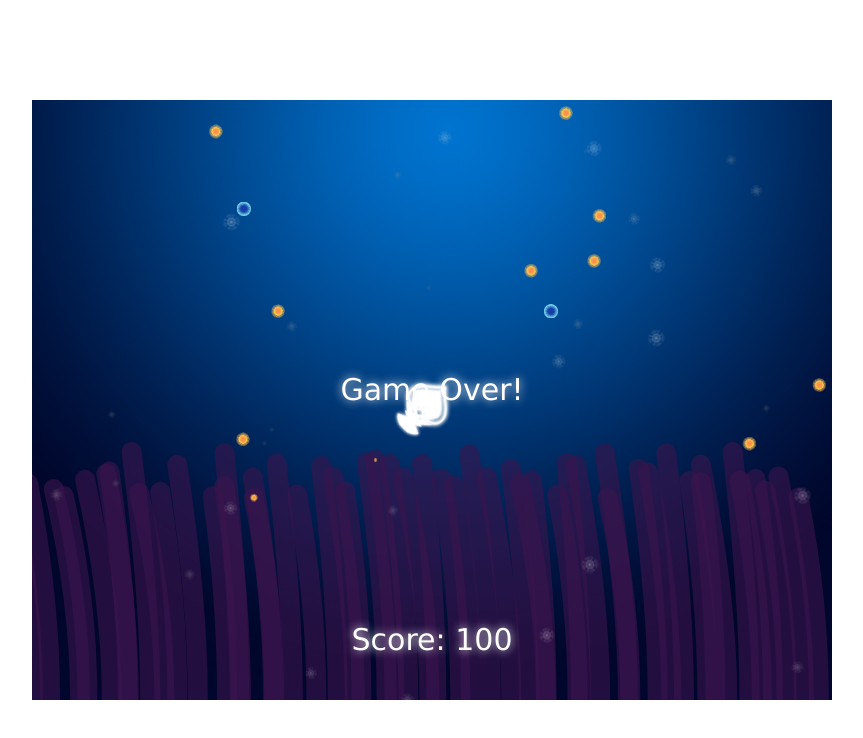
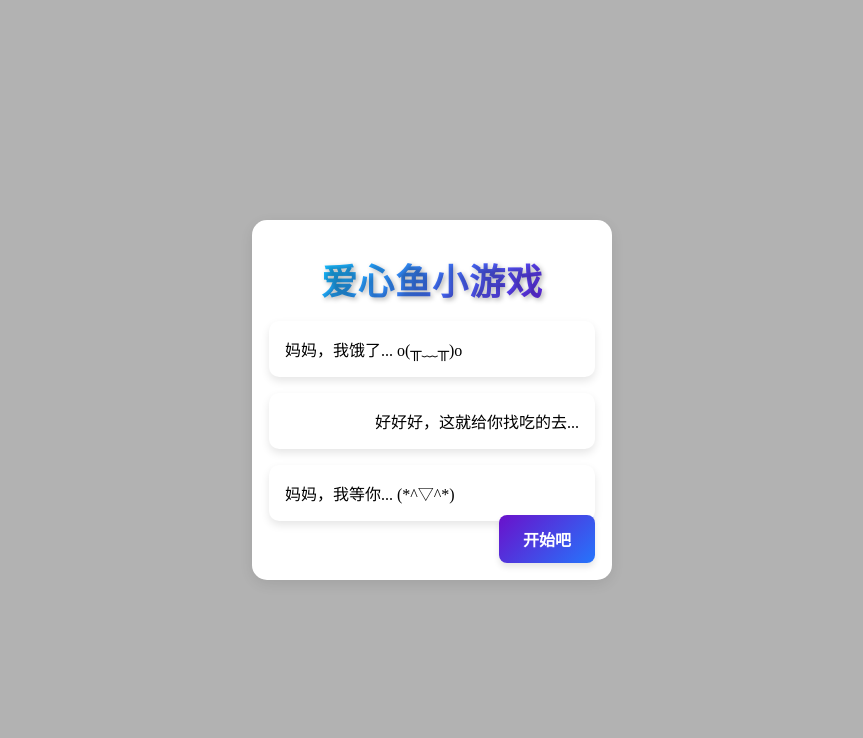
Before and after one commit to supperun/loveyu, a website built with webpack: page public/index.html in a window 1280 px wide. Shown: the whole page, without its empty margins (208-1071 px from the left). Built offline with nearby package versions, Linux system fonts and the light colour scheme.

Commit message:
爱心鱼小游戏继续维护

```diff
--- a/package.json
+++ b/package.json
@@ -21,7 +21,7 @@
     "style-loader": "^4.0.0",
     "terser-webpack-plugin": "^5.3.10",
     "ts-loader": "^9.5.1",
-    "typescript": "~4.5.5",
+    "typescript": "^5.5.4",
     "webpack": "^5.93.0",
     "webpack-cli": "^5.1.4",
     "webpack-dev-server": "^5.0.4",
--- a/public/index.html
+++ b/public/index.html
@@ -22,5 +22,18 @@
         <canvas id="canvas2" width="800" height="600"></canvas>
       </div>
     </div>
+    <dialog class="game-dialog">
+      <header>爱心鱼小游戏</header>
+      <article class="article">
+        <section class="section-content">妈妈，我饿了... o(╥﹏╥)o</section>
+        <section class="section-content mom">
+          好好好，这就给你找吃的去...
+        </section>
+        <section class="section-content">妈妈，我等你... (*^▽^*)</section>
+      </article>
+      <footer>
+        <button type="button" class="button">开始吧</button>
+      </footer>
+    </dialog>
   </body>
 </html>
--- a/src/global.css
+++ b/src/global.css
@@ -4,6 +4,7 @@ body {
   display: flex;
   align-items: center;
   justify-content: center;
+  height: 100vh;
 }
 .all_bg {
   width: 800px;
@@ -27,3 +28,96 @@ body {
   left: 0;
   z-index: 0;
 }
+
+.game-dialog {
+  box-sizing: border-box;
+  padding: 1rem;
+  width: 360px;
+  min-height: 45vh;
+  max-width: calc(100% - 2rem);
+  border-radius: 15px;
+  box-shadow: 0 4px 16px rgba(0, 0, 0, 0.1);
+  background-color: #fff;
+  z-index: 100;
+  overflow: hidden;
+  border: 1px solid transparent;
+}
+
+/* .game-dialog:focus-visible {
+  border: 1px solid transparent;
+} */
+
+.game-dialog::backdrop {
+  background-color: rgba(0, 0, 0, 0.3); /* 背景色及透明度 */
+}
+
+header {
+  font-family: 'Poppins', sans-serif;
+  font-size: 36px;
+  font-weight: 600;
+  background: linear-gradient(135deg, #00e1ff, #7b09ee);
+  background-clip: text;
+  -webkit-background-clip: text;
+  -webkit-text-fill-color: transparent;
+  text-align: center;
+  margin: 1rem 0;
+  text-shadow: 2px 2px 5px rgba(0, 0, 0, 0.3);
+  letter-spacing: 1px;
+  transition: transform 0.3s ease-in-out;
+}
+
+header:hover {
+  transform: scale(1.05);
+}
+
+.article .section-content:last-child {
+  margin-bottom: 0;
+}
+
+.mom {
+  text-align: end;
+}
+
+.section-content {
+  max-width: 100%;
+  margin: 0 auto 1rem auto;
+  padding: 1rem;
+  background: #fff;
+  border-radius: 10px;
+  box-shadow: 0 4px 8px rgba(0, 0, 0, 0.1);
+  transition: transform 0.3s ease-in-out;
+}
+
+.section-content:hover {
+  transform: translateX(-4px);
+}
+
+footer {
+  position: absolute;
+  bottom: 1rem;
+  right: 1rem;
+  display: flex;
+  height: 6vh;
+  width: 100%;
+  align-items: center;
+  justify-content: end;
+}
+
+button {
+  background: linear-gradient(135deg, #6a11cb 0%, #2575fc 100%);
+  border: none;
+  border-radius: 8px;
+  color: white;
+  padding: 12px 24px;
+  font-size: 16px;
+  font-weight: 600;
+  cursor: pointer;
+  box-shadow: 0 4px 6px rgba(0, 0, 0, 0.1);
+  transition: all 0.2s ease;
+  outline: none;
+}
+
+button:hover {
+  transform: translateY(-4px);
+  box-shadow: 0 6px 12px rgba(0, 0, 0, 0.2);
+}
--- a/src/main.ts
+++ b/src/main.ts
@@ -1,107 +1,106 @@
-import "./global.css";
-import "../public/favicon.ico";
-import { momFruitsCollision, momBabyCollision } from "./youxi/collision";
-import { requestAnimFrame } from "./youxi/common/commonFunctions";
-import { Ane } from "./youxi/ane";
-import { Fruit } from "./youxi/fruit";
-import { Mom } from "./youxi/mom";
-import { GameData } from "./youxi/gameData";
-import { Bady } from "./youxi/bady";
-import { Helo } from "./youxi/helo";
-import { Wave } from "./youxi/wave";
-import { Dust } from "./youxi/dust";
-require.context("./assets", false);
+import './global.css'
+import '../public/favicon.ico'
+import { momFruitsCollision, momBabyCollision } from './youxi/collision'
+import { requestAnimFrame } from './youxi/common/commonFunctions'
+import { Ane } from './youxi/ane'
+import { Fruit } from './youxi/fruit'
+import { Mom } from './youxi/mom'
+import { GameData } from './youxi/gameData'
+import { Bady } from './youxi/bady'
+import { Helo } from './youxi/helo'
+import { Wave } from './youxi/wave'
+import { Dust } from './youxi/dust'
+require.context('./assets', false)
 
 class Main {
-  gameData: GameData;
-  ane: Ane;
-  fruit: Fruit;
-  mom: Mom;
-  bady: Bady;
-  wave: Wave;
-  helo: Helo;
-  dust: Dust;
-  can1 = document.getElementById("canvas1") as HTMLCanvasElement;
-  can2 = document.getElementById("canvas2") as HTMLCanvasElement; //backgroun.ane,fruits
-  cxt1 = this.can1.getContext("2d") as CanvasRenderingContext2D;
-  cxt2 = this.can2.getContext("2d") as CanvasRenderingContext2D;
+  gameData: GameData
+  ane: Ane
+  fruit: Fruit
+  mom: Mom
+  bady: Bady
+  wave: Wave
+  helo: Helo
+  dust: Dust
+  can1 = document.getElementById('canvas1') as HTMLCanvasElement
+  can2 = document.getElementById('canvas2') as HTMLCanvasElement //backgroun.ane,fruits
+  cxt1 = this.can1.getContext('2d') as CanvasRenderingContext2D
+  cxt2 = this.can2.getContext('2d') as CanvasRenderingContext2D
 
-  my: number = 0;
-  mx: number = 0;
-  bgPic: HTMLImageElement;
-  lastTime: number = Date.now();
-  deltaTime: number = 0;
+  my: number = 0
+  mx: number = 0
+  bgPic: HTMLImageElement
+  lastTime: number = Date.now()
+  deltaTime: number = 0
 
   constructor() {
-    let canWidth = this.can1.width;
-    let canHeight = this.can1.height;
-    this.gameData = new GameData(this.cxt1, canHeight, canWidth);
-    this.ane = new Ane(this.cxt2, canHeight);
-    this.fruit = new Fruit(this.cxt2, this.ane);
-    this.mom = new Mom(this.cxt1, this.gameData, canHeight, canWidth);
+    let canWidth = this.can1.width
+    let canHeight = this.can1.height
+    this.gameData = new GameData(this.cxt1, canHeight, canWidth)
+    this.ane = new Ane(this.cxt2, canHeight)
+    this.fruit = new Fruit(this.cxt2, this.ane)
+    this.mom = new Mom(this.cxt1, this.gameData, canHeight, canWidth)
     this.bady = new Bady(
       this.cxt1,
       this.mom,
       this.gameData,
       canHeight,
       canWidth
-    );
-    this.wave = new Wave(this.cxt1);
-    this.helo = new Helo(this.cxt1);
-    this.dust = new Dust(this.cxt1, canHeight, canWidth);
-    this.mx = canWidth / 2;
-    this.my = canHeight / 2;
-    this.bgPic = new Image();
-    this.bgPic.src = "./assets/background.jpg";
-    this.bgPic.style.borderRadius = "20px";
+    )
+    this.wave = new Wave(this.cxt1)
+    this.helo = new Helo(this.cxt1)
+    this.dust = new Dust(this.cxt1, canHeight, canWidth)
+    this.mx = canWidth / 2
+    this.my = canHeight / 2
+    this.bgPic = new Image()
+    this.bgPic.src = './assets/background.jpg'
+    this.bgPic.style.borderRadius = '20px'
     this.can1.addEventListener(
-      "mousemove",
+      'mousemove',
       (e) => {
-        this.onMouseMove(e);
+        this.onMouseMove(e)
       },
       false
-    );
-    this.cxt1.fillStyle = "white";
-    this.cxt1.font = "30px Verdana";
-    this.cxt1.textAlign = "center"; //center/left/right
-    document.body.style.height = `${document.documentElement.clientHeight}px`;
+    )
+    this.cxt1.fillStyle = 'white'
+    this.cxt1.font = '30px Verdana'
+    this.cxt1.textAlign = 'center' //center/left/right
   }
   game() {
-    this.gameloop();
+    this.gameloop()
   }
   private onMouseMove(e: any) {
-    if (this.gameData.gameOver) return;
+    if (this.gameData.gameOver) return
     if (e.offSetX || e.layerX) {
-      this.mx = e.offSetX == undefined ? e.layerX : e.offSetX;
-      this.my = e.offSetY == undefined ? e.layerY : e.offSetY;
+      this.mx = e.offSetX == undefined ? e.layerX : e.offSetX
+      this.my = e.offSetY == undefined ? e.layerY : e.offSetY
     }
   }
 
   private gameloop() {
-    let now = Date.now();
-    this.deltaTime = now - this.lastTime;
-    this.lastTime = now;
-    if (this.deltaTime > 40) this.deltaTime = 40;
+    let now = Date.now()
+    this.deltaTime = now - this.lastTime
+    this.lastTime = now
+    if (this.deltaTime > 40) this.deltaTime = 40
     this.drawbackground(
       this.cxt2,
       this.bgPic,
       this.can1.height,
       this.can1.width
-    );
-    this.ane.draw(this.deltaTime);
-    this.fruit.fruitMonitor(this.fruit);
-    this.fruit.draw(this.deltaTime);
-    this.cxt1.clearRect(0, 0, this.can1.width, this.can1.height);
+    )
+    this.ane.draw(this.deltaTime)
+    this.fruit.fruitMonitor(this.fruit)
+    this.fruit.draw(this.deltaTime)
+    this.cxt1.clearRect(0, 0, this.can1.width, this.can1.height)
 
-    this.mom.draw(this.deltaTime, this.my, this.mx);
-    this.bady.draw(this.deltaTime);
-    momFruitsCollision(this.fruit, this.mom, this.wave, this.gameData);
-    momBabyCollision(this.bady, this.mom, this.helo, this.gameData);
-    this.gameData.draw(this.deltaTime);
-    this.wave.draw(this.deltaTime);
-    this.helo.draw(this.deltaTime);
-    this.dust.draw(this.deltaTime);
-    requestAnimFrame(() => this.gameloop()); //setInterval, setTimeout
+    this.mom.draw(this.deltaTime, this.my, this.mx)
+    this.bady.draw(this.deltaTime)
+    momFruitsCollision(this.fruit, this.mom, this.wave, this.gameData)
+    momBabyCollision(this.bady, this.mom, this.helo, this.gameData)
+    this.gameData.draw(this.deltaTime)
+    this.wave.draw(this.deltaTime)
+    this.helo.draw(this.deltaTime)
+    this.dust.draw(this.deltaTime)
+    requestAnimFrame(() => this.gameloop()) //setInterval, setTimeout
   }
   private drawbackground(
     cxt2: CanvasRenderingContext2D,
@@ -109,9 +108,18 @@ class Main {
     canHeight: number,
     canWidth: number
   ) {
-    cxt2.drawImage(bgPic, 0, 0, canWidth, canHeight);
+    cxt2.drawImage(bgPic, 0, 0, canWidth, canHeight)
   }
 }
 
-let main = new Main();
-main.game();
+const gameDialog = document.querySelector('.game-dialog') as HTMLDialogElement
+const gameBtn = document.querySelector('.button') as HTMLButtonElement
+
+let main = new Main()
+if (gameDialog) {
+  gameDialog.showModal()
+}
+gameBtn.addEventListener('click', () => {
+  main.game()
+  gameDialog.close()
+})
--- a/src/youxi/gameData.ts
+++ b/src/youxi/gameData.ts
@@ -1,47 +1,48 @@
-import { draw } from "./common";
+import { draw } from './common'
 
 export class GameData implements draw {
-  fruitNum = 0;
-  double = 1;
-  score = 0;
-  gameOver = false;
-  alpha = 0;
-  canHeight: number;
-  canWidth: number;
-  cxt1: CanvasRenderingContext2D;
+  fruitNum = 0
+  double = 1
+  score = 0
+  gameStart = false
+  gameOver = false
+  alpha = 0
+  canHeight: number
+  canWidth: number
+  cxt1: CanvasRenderingContext2D
   constructor(
     cxt1: CanvasRenderingContext2D,
     canHeight: number,
     canWidth: number
   ) {
-    this.cxt1 = cxt1;
-    this.canHeight = canHeight;
-    this.canWidth = canWidth;
+    this.cxt1 = cxt1
+    this.canHeight = canHeight
+    this.canWidth = canWidth
   }
   draw(deltaTime: number): void {
-    this.cxt1.save();
-    this.cxt1.shadowBlur = 10;
-    this.cxt1.shadowColor = "white";
+    this.cxt1.save()
+    this.cxt1.shadowBlur = 10
+    this.cxt1.shadowColor = 'white'
     this.cxt1.fillText(
-      "Score: " + this.score,
+      'Score: ' + this.score,
       this.canWidth / 2,
       this.canHeight - 50
-    );
+    )
     if (this.gameOver) {
-      this.alpha += deltaTime * 0.0005;
-      if (this.alpha > 1) this.alpha = 1;
-      this.cxt1.fillStyle = "rgba(255,255,255," + this.alpha + ")";
-      this.cxt1.fillText("Game Over!", this.canWidth / 2, this.canHeight / 2);
+      this.alpha += deltaTime * 0.0005
+      if (this.alpha > 1) this.alpha = 1
+      this.cxt1.fillStyle = 'rgba(255,255,255,' + this.alpha + ')'
+      this.cxt1.fillText('Game Over!', this.canWidth / 2, this.canHeight / 2)
     }
-    this.cxt1.restore();
+    this.cxt1.restore()
   }
   addScore() {
-    this.score += this.fruitNum * 100 * this.double;
-    this.fruitNum = 0;
-    this.double = 1;
+    this.score += this.fruitNum * 100 * this.double
+    this.fruitNum = 0
+    this.double = 1
   }
   reset() {
-    this.fruitNum = 0;
-    this.double = 1;
+    this.fruitNum = 0
+    this.double = 1
   }
 }
```
Also changed, not shown: lib/doudouZipPlugin.js (+12 -11 lines), build/webpack.dev.config.js, 1 other file.
